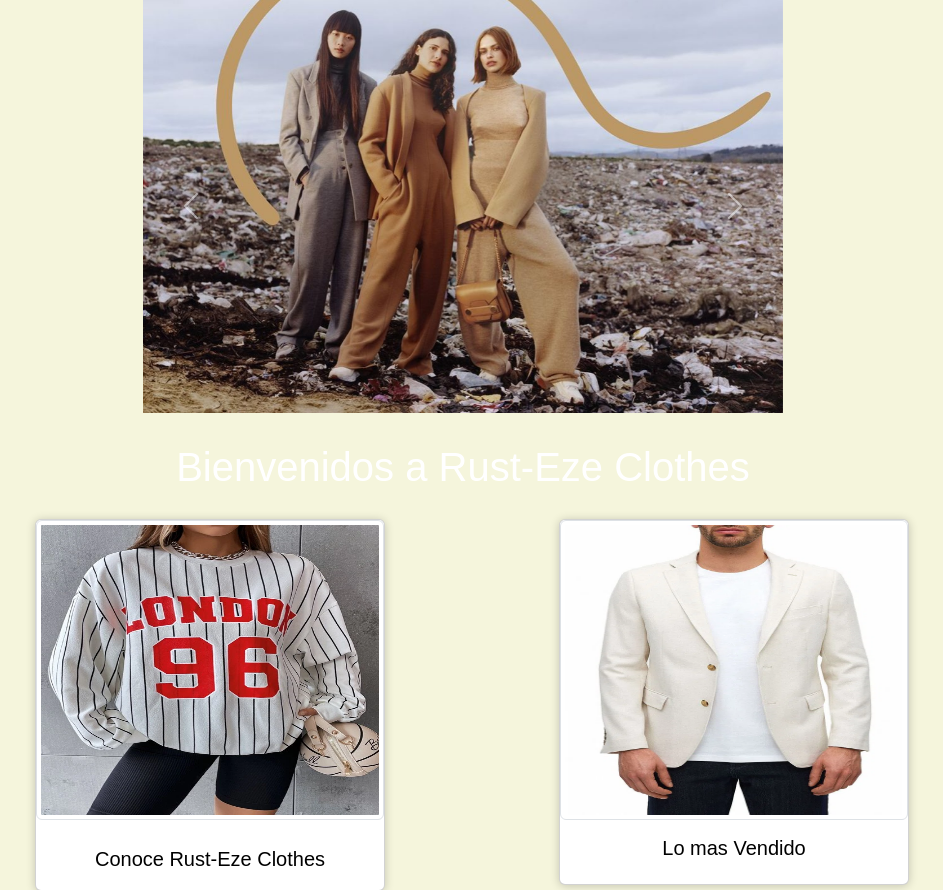
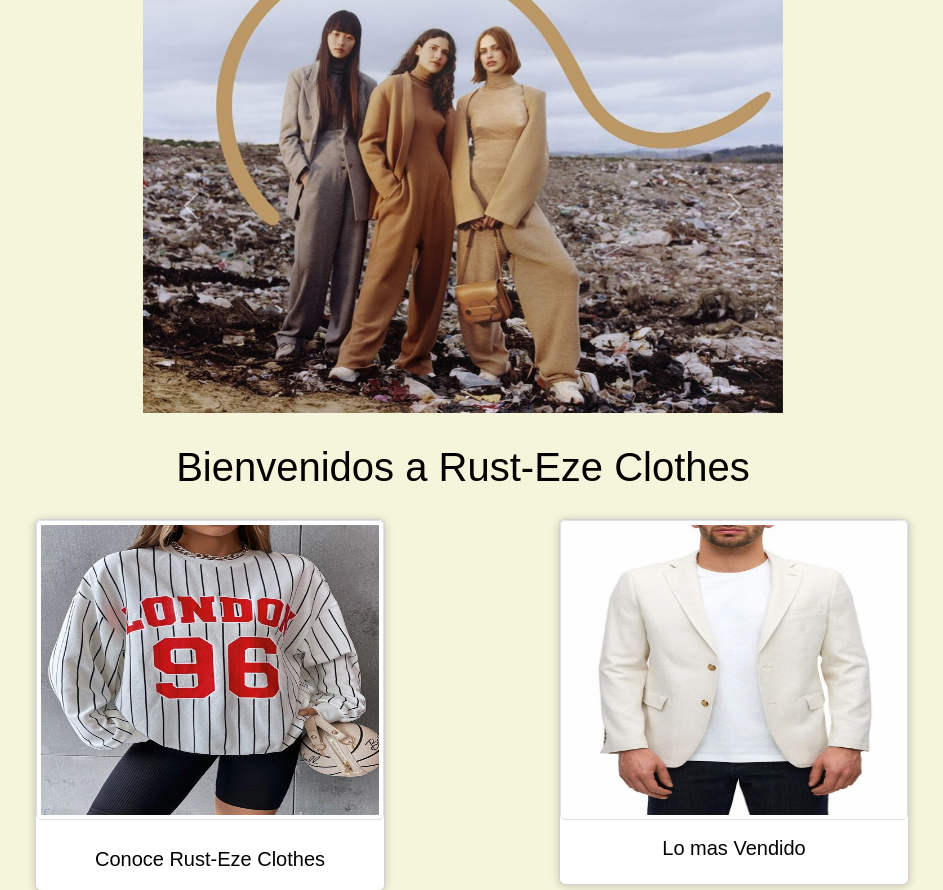
Before and after one commit to Brucelas/uuy, a Django app: page /newPage/home in a window 1280 px wide. Shown: the part 137-1027 px from the top of the page, without its empty margins (177-1120 px from the left). Run offline with Django 4.2, Linux system fonts and the light colour scheme; some libraries are stand-ins or nearby versions.

```diff
--- a/DjangoClase-main/newPage/templates/pages/home.html
+++ b/DjangoClase-main/newPage/templates/pages/home.html
@@ -77,8 +77,7 @@
       </div>
     </div>
     <br />
-    <h1>Bienvenidos a Rust-Eze Clothes</h1>
-    <!-- Contenedor iamgenes home-->
+    <h1 style="color: rgb(0, 0, 0);">Bienvenidos a Rust-Eze Clothes</h1>
     <div class="container_home">
       <div class="row row-cols-1 row-cols-md-2 g-4">
         <div class="col">
```
